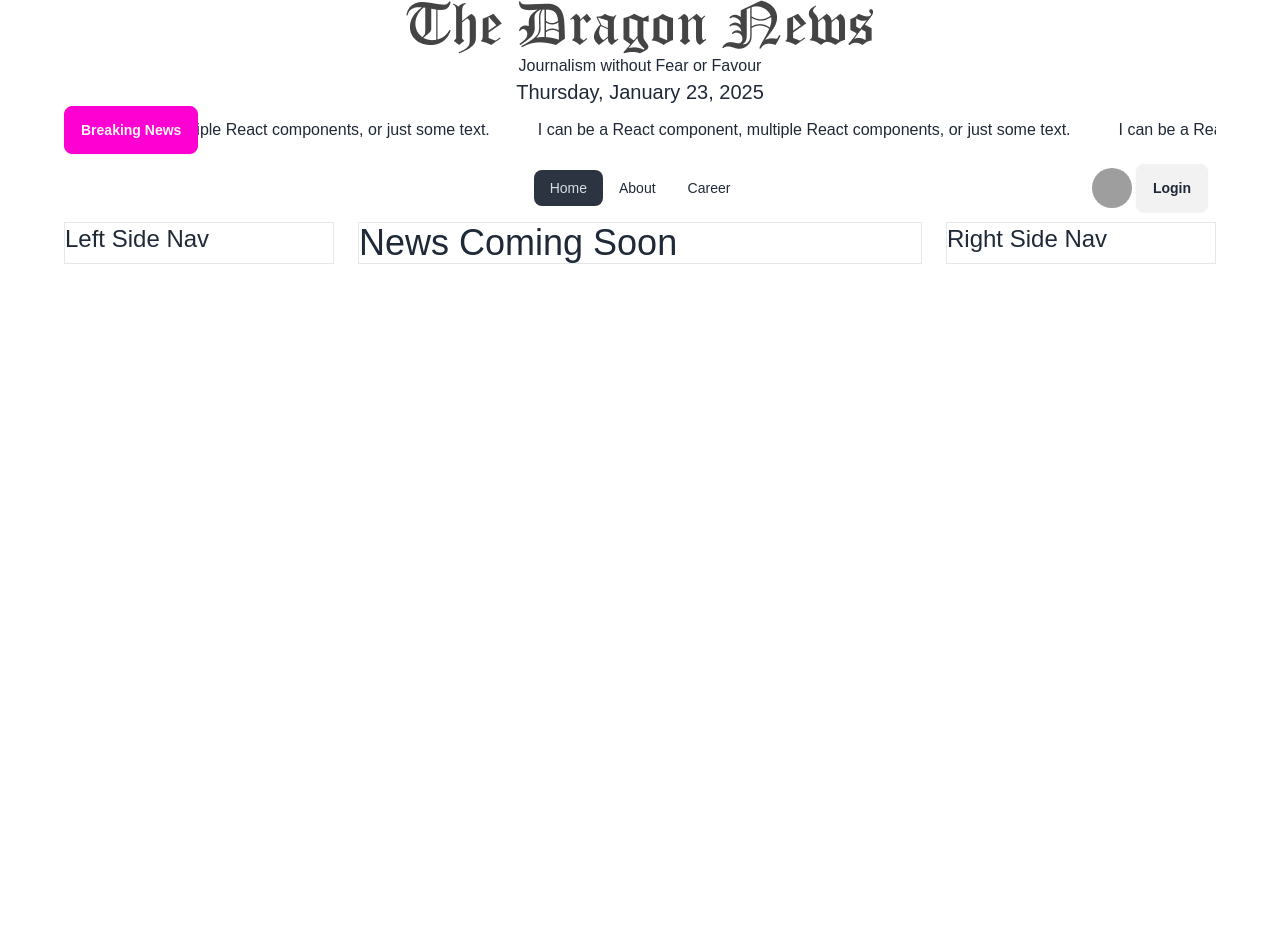
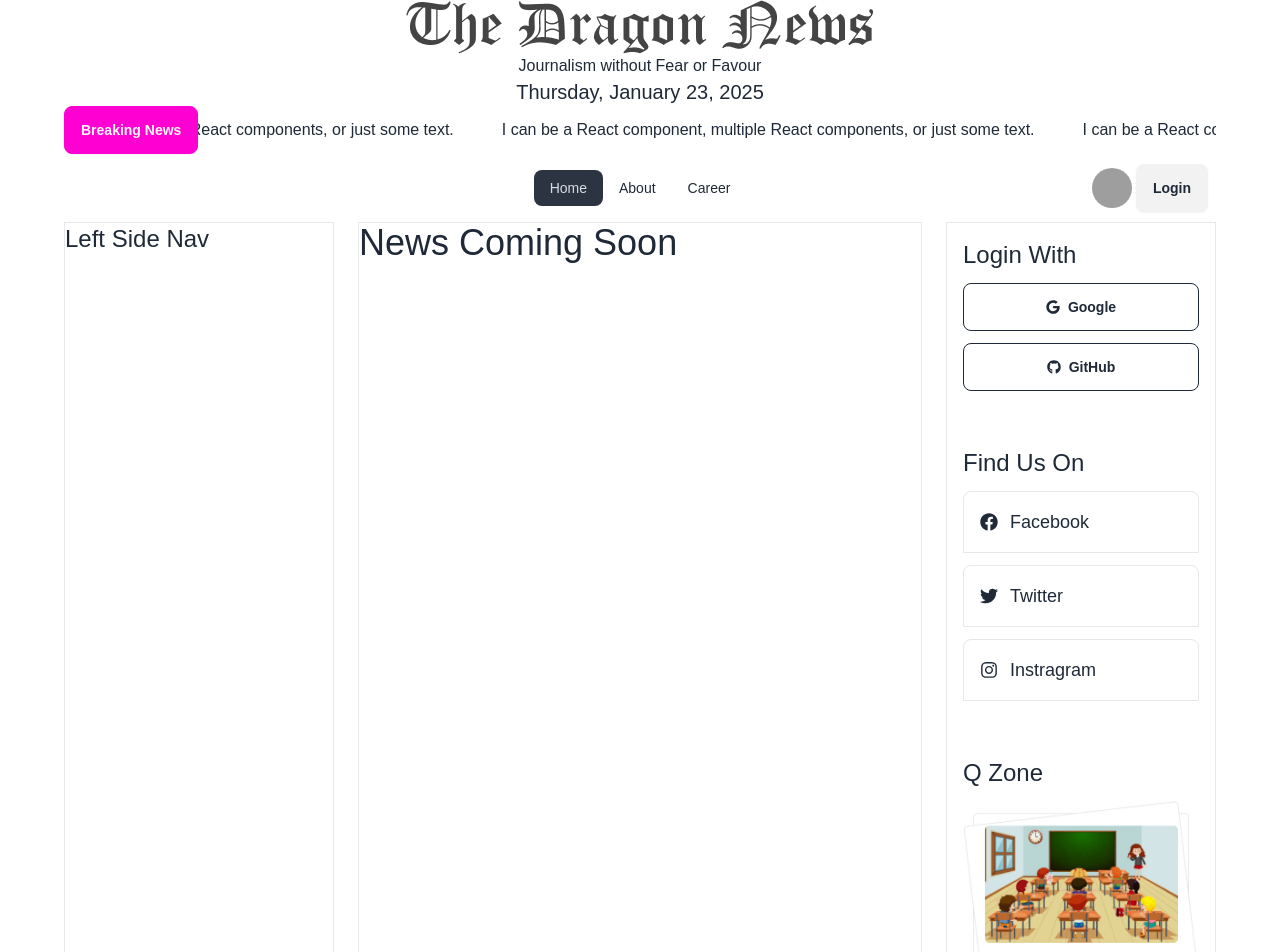
Before and after one commit to AdilHasanShojib/Programming-Hero, a React (Vite) app in the folder dragonNews/: page / in a window 1280 px wide. Shown: the top 952 px of the page. Before the commit the page ends 800 px from the top, so only its background shows below. Built offline with nearby package versions, Linux system fonts and the light colour scheme; grey boxes are pictures that could not be loaded.

Commit message:
Right navigation and info with icons

```diff
--- a/dragonNews/package.json
+++ b/dragonNews/package.json
@@ -17,6 +17,7 @@
     "react": "^18.3.1",
     "react-dom": "^18.3.1",
     "react-fast-marquee": "^1.6.5",
+    "react-icons": "^5.4.0",
     "react-router-dom": "^7.1.3",
     "sort-by": "^1.2.0"
   },
--- a/dragonNews/src/pages/shared/RightSideNav/RightSideNav.jsx
+++ b/dragonNews/src/pages/shared/RightSideNav/RightSideNav.jsx
@@ -1,11 +1,63 @@
+import { FaGoogle, FaGithub,FaFacebook, FaTwitter, FaInstagram } from "react-icons/fa";
+import qzone1 from "../../../assets/class.png";
+import qzone2 from "../../../assets/playground.png";
+import qzone3 from "../../../assets/swimming.png";
+const RightSideNav = () => {
+  return (
+    <div>
+        <div className="p-4 space-y-3 mb-6">
+      <h2 className="text-2xl">Login With</h2>
+      <button className="btn btn-outline w-full">
+        <FaGoogle />
+        Google
+      </button>
+      <button className="btn btn-outline w-full">
+      <FaGithub />
+
+        GitHub
+      </button>
+    </div>
+
+    <div className="p-4 space-y-3 mb-6">
+      <h2 className="text-2xl">Find Us On</h2>
+      <a className="p-4 flex text-lg items-center border rounded-t-lg" href="">
+        <FaFacebook className="mr-3" />
+        <span>Facebook</span>
+      </a>
+      <a className="p-4 flex text-lg items-center border rounded-t-lg" href="">
+        <FaTwitter className="mr-3" />
+        <span>Twitter</span>
+      </a>
+      <a className="p-4 flex text-lg items-center border rounded-t-lg" href="">
+        <FaInstagram className="mr-3" />
+        <span>Instragram</span>
+      </a>
+    </div>
+
+    <div className="p-4 space-y-3 mb-6">
+      <h2 className="text-2xl">Q Zone</h2>
+      <img src={qzone1} alt="" />
+      <img src={qzone2} alt="" />
+      <img src={qzone3} alt="" />
+
+    </div>
 
 
-const RightSideNav = () => {
-    return (
-        <div>
-            <h2 className="text-2xl">Right Side Nav</h2>
-        </div>
-    );
+
+
+
+
+
+
+    </div>
+
+
+
+
+
+
+
+  );
 };
 
 export default RightSideNav;
```
Also changed, not shown: 1 other file (tests, documents, lock files or other folders).
